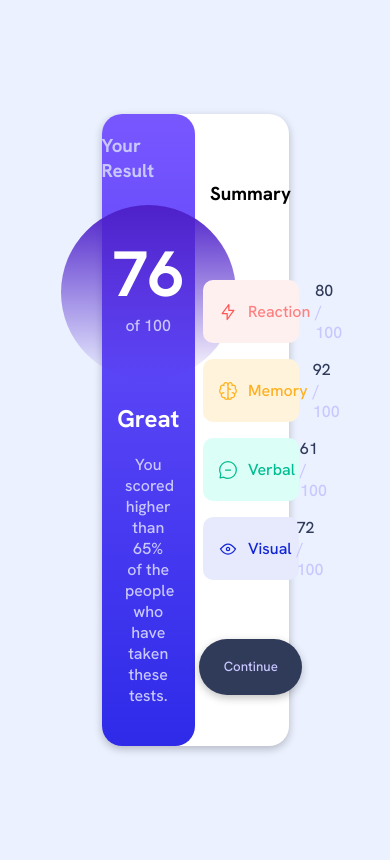
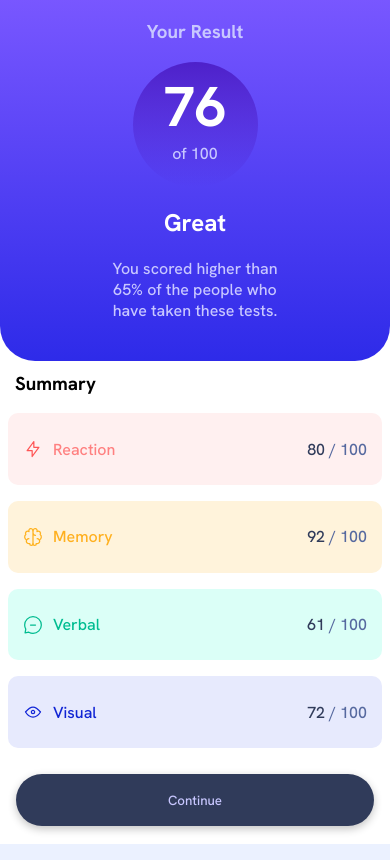
Before and after one commit to CameronHerron/results-summary-component, a plain HTML site: page index.html in a window 390 px wide. Drawn offline with Linux system fonts and the light colour scheme.

Commit message:
added mobile view

```diff
--- a/styles.css
+++ b/styles.css
@@ -169,5 +169,43 @@ body{
     color: hsl(224, 30%, 27%);
 }
 .bar .total{
-    color: hsl(241, 100%, 89%)
+    color: hsl(224, 30%, 48%)
 }
+
+@media only screen and (max-width: 600px){
+    body{
+        margin:0;
+    }
+    .results-card{
+        flex-direction: column;
+        width: 100%;
+        height: 100%;
+        margin: 0px;
+        border-radius: 0;
+    }
+    .percent{
+        width: 100%;
+        max-height: 50%;
+        border-radius: 35px;
+        border-top-right-radius: 0;
+        border-top-left-radius: 0;
+    }
+    .summary{
+        grid-template-rows: .5fr repeat(5, 1fr);
+        width: 100%;
+        height: 100%
+    }
+    .summary h3{
+        margin: 0;
+    }
+    .circle{
+        width: 125px;
+        height: 125px;
+    }
+    .circle h1{
+        font-size: 56px;
+    }
+    .continue button{
+        height: 60%;
+    }
+}
```
